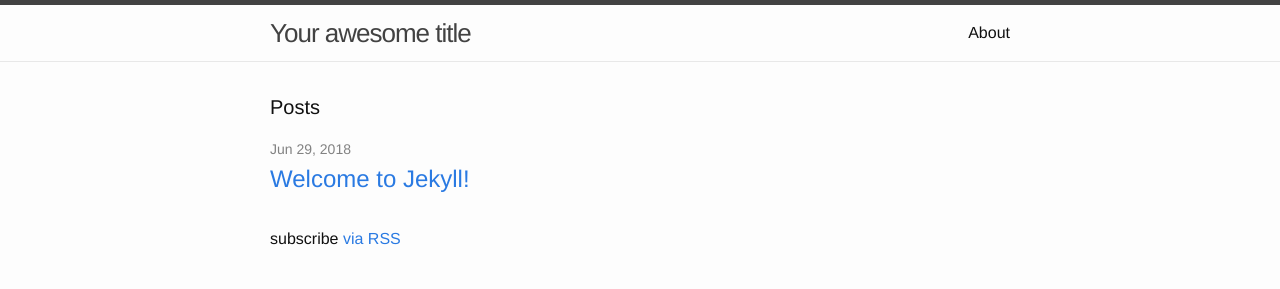
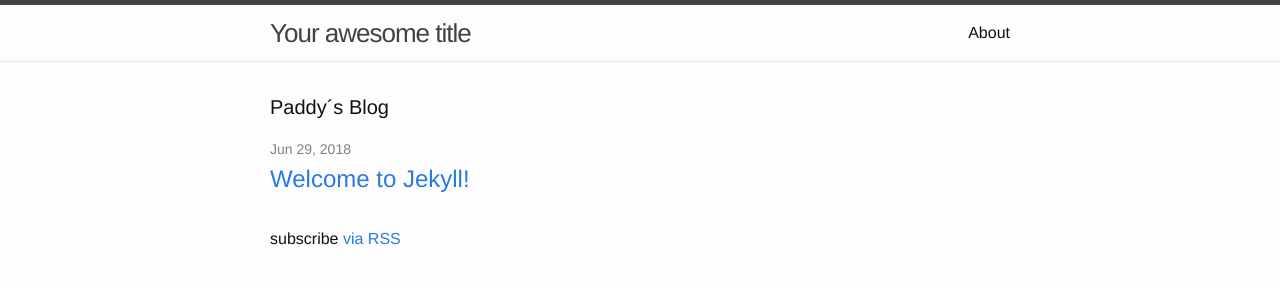
Before and after one commit to Ingridoooo/ingridoooo.github.io, a Jekyll site: the page built from index.html, in a window 1280 px wide. Shown: the top 289 px of the page. Built offline with Jekyll 4.4.1, drawn with Linux system fonts in a browser that asks for light colours.

Commit message:
Update index.html

```diff
--- a/index.html
+++ b/index.html
@@ -4,7 +4,7 @@
 
 <div class="home">
 
-  <h1 class="page-heading">Posts</h1>
+  <h1 class="page-heading">Paddy´s Blog</h1>
 
   <ul class="post-list">
     {% for post in site.posts %}
```
